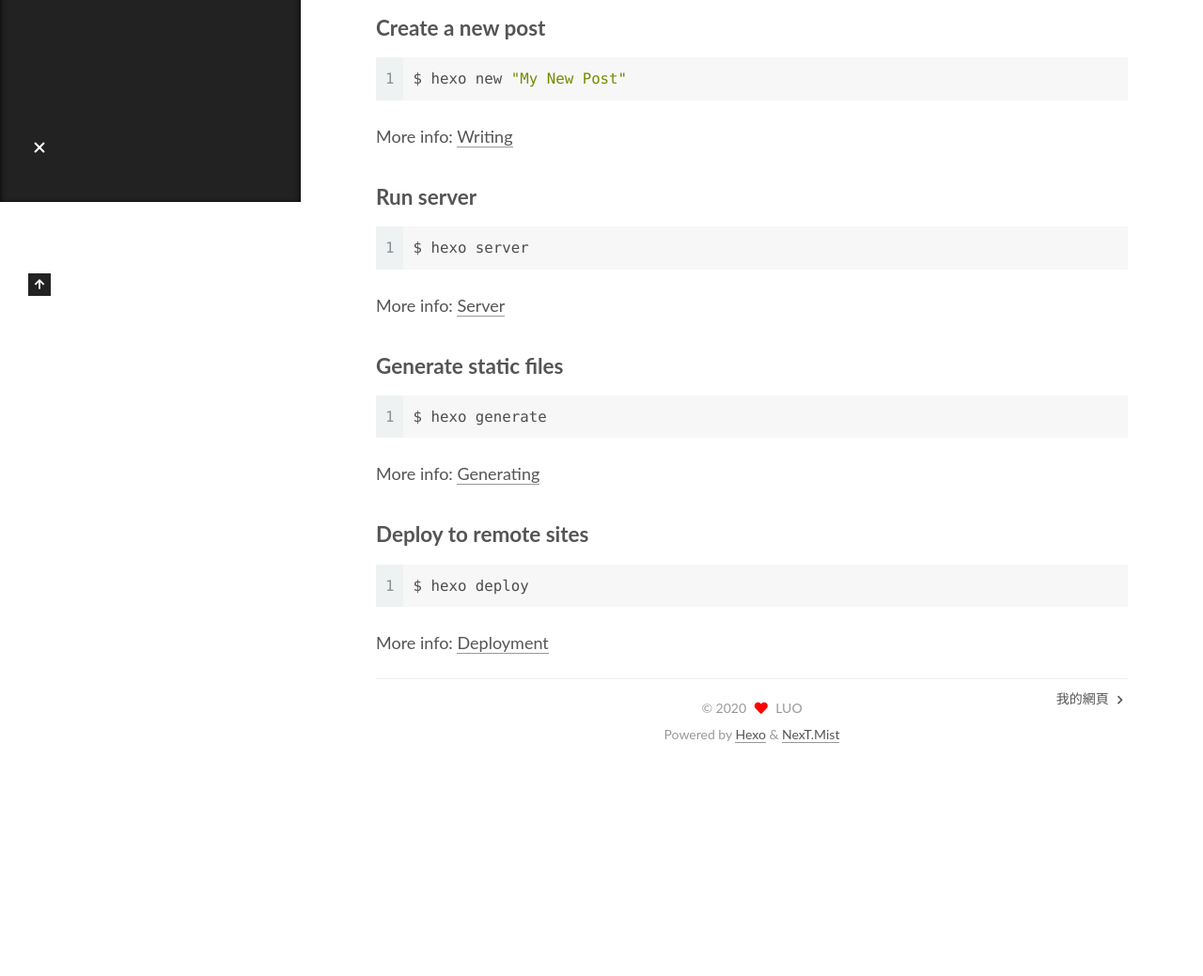
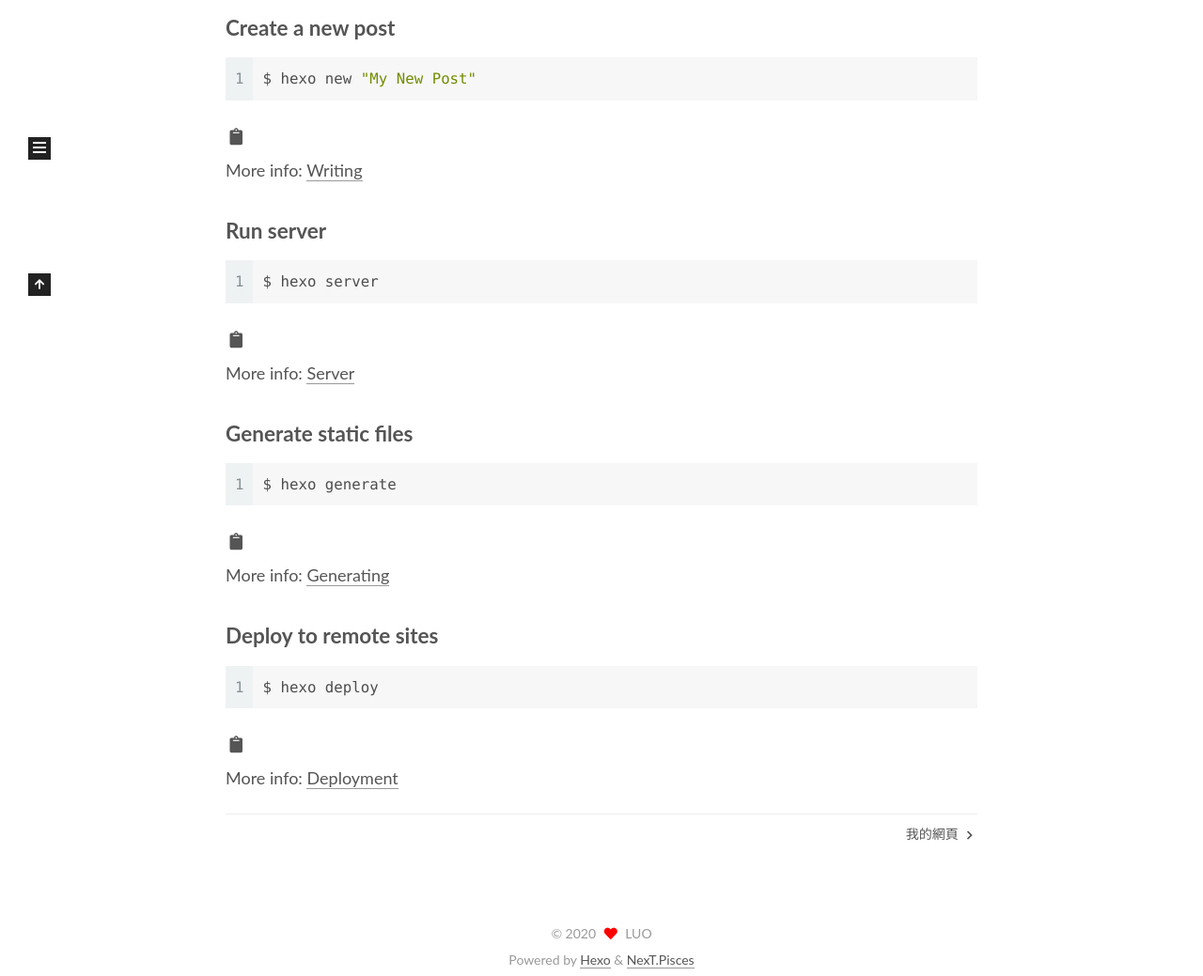
Before and after one commit to JAAAE/JAAAE.github.io, a plain HTML site: page 2020/11/01/hello-world/index.html in a window 1280 px wide. Shown: the part 585-1624 px from the top of the page at 94% size. Before the commit the page ends 1401 px from the top, so only its background shows below. Drawn offline with Linux system fonts and the light colour scheme.

Commit message:
Site updated: 2020-11-05 16:46:43

```diff
--- a/2020/11/01/hello-world/index.html
+++ b/2020/11/01/hello-world/index.html
@@ -17,7 +17,7 @@
 
 <script id="hexo-configurations">
     var NexT = window.NexT || {};
-    var CONFIG = {"hostname":"jaaae.github.io","root":"/","scheme":"Mist","version":"7.8.0","exturl":false,"sidebar":{"position":"left","display":"post","padding":18,"offset":12,"onmobile":false},"copycode":{"enable":false,"show_result":false,"style":null},"back2top":{"enable":true,"sidebar":false,"scrollpercent":false},"bookmark":{"enable":false,"color":"#222","save":"auto"},"fancybox":false,"mediumzoom":false,"lazyload":false,"pangu":false,"comments":{"style":"tabs","active":null,"storage":true,"lazyload":false,"nav":null},"algolia":{"hits":{"per_page":10},"labels":{"input_placeholder":"Search for Posts","hits_empty":"We didn't find any results for the search: ${query}","hits_stats":"${hits} results found in ${time} ms"}},"localsearch":{"enable":false,"trigger":"auto","top_n_per_article":1,"unescape":false,"preload":false},"motion":{"enable":false,"async":false,"transition":{"post_block":"fadeIn","post_header":"slideDownIn","post_body":"slideDownIn","coll_header":"slideLeftIn","sidebar":"slideUpIn"}}};
+    var CONFIG = {"hostname":"jaaae.github.io","root":"/","scheme":"Pisces","version":"7.8.0","exturl":false,"sidebar":{"position":"left","display":"post","padding":18,"offset":12,"onmobile":false},"copycode":{"enable":true,"show_result":false,"style":null},"back2top":{"enable":true,"sidebar":false,"scrollpercent":false},"bookmark":{"enable":false,"color":"#222","save":"auto"},"fancybox":false,"mediumzoom":false,"lazyload":false,"pangu":false,"comments":{"style":"tabs","active":null,"storage":true,"lazyload":false,"nav":null},"algolia":{"hits":{"per_page":10},"labels":{"input_placeholder":"Search for Posts","hits_empty":"We didn't find any results for the search: ${query}","hits_stats":"${hits} results found in ${time} ms"}},"localsearch":{"enable":false,"trigger":"auto","top_n_per_article":1,"unescape":false,"preload":false},"motion":{"enable":false,"async":false,"transition":{"post_block":"fadeIn","post_header":"slideDownIn","post_body":"slideDownIn","coll_header":"slideLeftIn","sidebar":"slideUpIn"}}};
   </script>
 
   <meta name="description" content="Welcome to Hexo! This is your very first post. Check documentation for more info. If you get any problems when using Hexo, you can find the answer in troubleshooting or you can ask me on GitHub. Quick">
@@ -332,7 +332,7 @@
   </span>
   <span class="author" itemprop="copyrightHolder">LUO</span>
 </div>
-  <div class="powered-by">Powered by <a href="https://hexo.io/" class="theme-link" rel="noopener" target="_blank">Hexo</a> & <a href="https://mist.theme-next.org/" class="theme-link" rel="noopener" target="_blank">NexT.Mist</a>
+  <div class="powered-by">Powered by <a href="https://hexo.io/" class="theme-link" rel="noopener" target="_blank">Hexo</a> & <a href="https://pisces.theme-next.org/" class="theme-link" rel="noopener" target="_blank">NexT.Pisces</a>
   </div>
 
 
@@ -354,7 +354,7 @@
 <script src="/js/utils.js"></script>
 
 
-<script src="/js/schemes/muse.js"></script>
+<script src="/js/schemes/pisces.js"></script>
 
 
 <script src="/js/next-boot.js"></script>
```
Also changed, not shown: 2020/11/05/My-Gallery/index.html (+3 -3 lines), archives/2020/11/index.html (+3 -3 lines), archives/2020/index.html (+3 -3 lines), archives/index.html (+3 -3 lines), index.html (+3 -3 lines).
